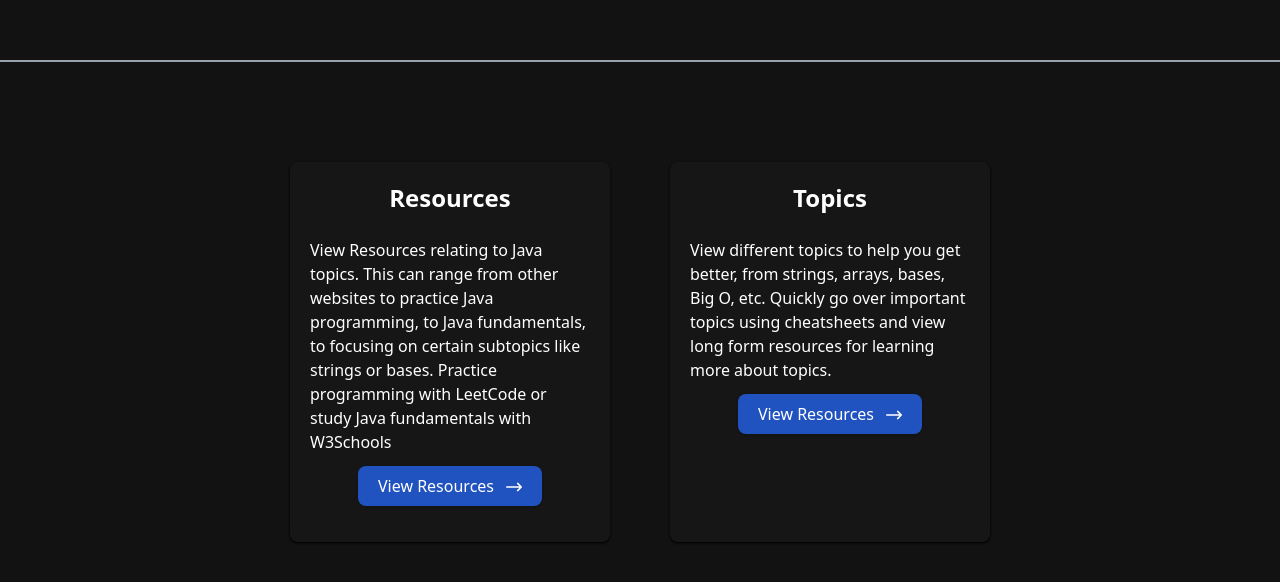
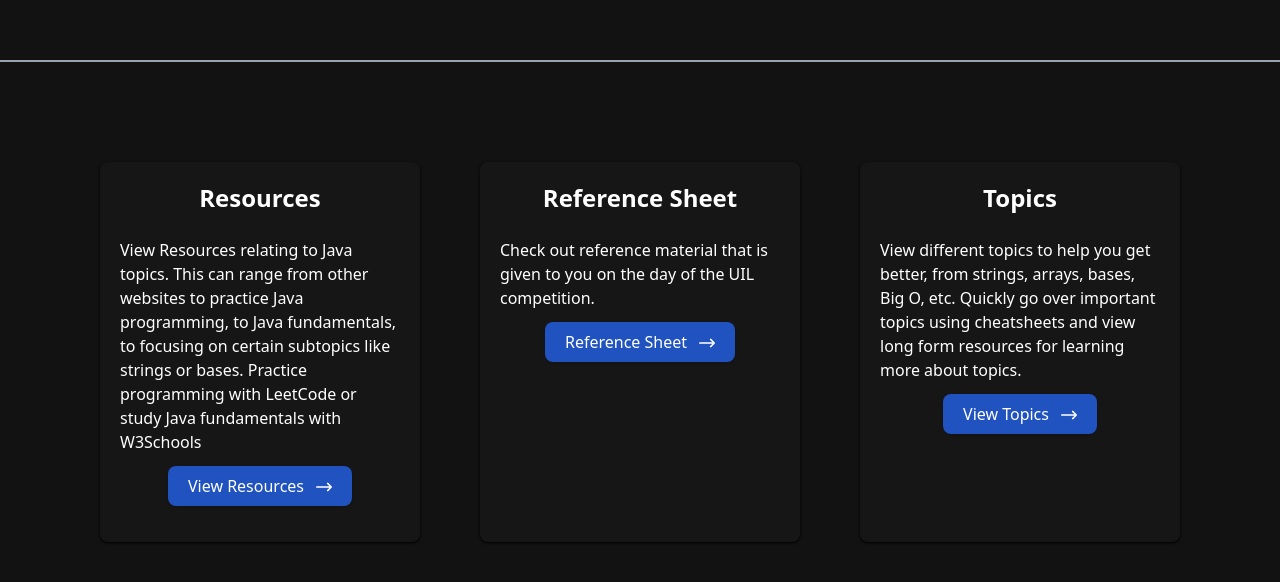
Before and after one commit to Villy-P/UIL-CS-Toolkit, a SvelteKit app: page / in a window 1280 px wide. Shown: the part 738-1320 px from the top of the page. Built offline with nearby package versions, Linux system fonts and the light colour scheme.

Commit message:
feat: add Reference Sheet section to homepage and update button text for Topics

```diff
--- a/src/routes/+page.svelte
+++ b/src/routes/+page.svelte
@@ -20,8 +20,13 @@
         <Button text="View Resources" href="/resources" arrow className="m-auto mt-3"/>
     </div>
     <div class="w-80 h-[380px] shadow shadow-black p-5 m-5 rounded-lg bg-[#161616] hover:bg-[#1c1c1c]">
+        <h2 class="text-2xl font-bold text-center pb-6">Reference Sheet</h2>
+        <p>Check out reference material that is given to you on the day of the UIL competition.</p>
+        <Button text="Reference Sheet" href="/reference" arrow className="m-auto mt-3"/>
+    </div>
+    <div class="w-80 h-[380px] shadow shadow-black p-5 m-5 rounded-lg bg-[#161616] hover:bg-[#1c1c1c]">
         <h2 class="text-2xl font-bold text-center pb-6">Topics</h2>
         <p>View different topics to help you get better, from strings, arrays, bases, Big O, etc. Quickly go over important topics using cheatsheets and view long form resources for learning more about topics.</p>
-        <Button text="View Resources" href="/resources" arrow className="m-auto mt-3"/>
+        <Button text="View Topics" href="/topics" arrow className="m-auto mt-3"/>
     </div>
 </div>
```
